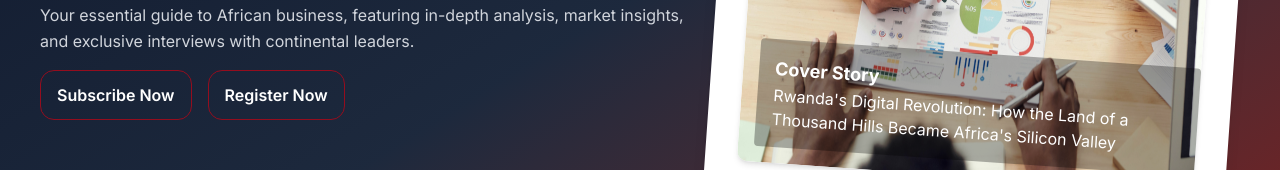
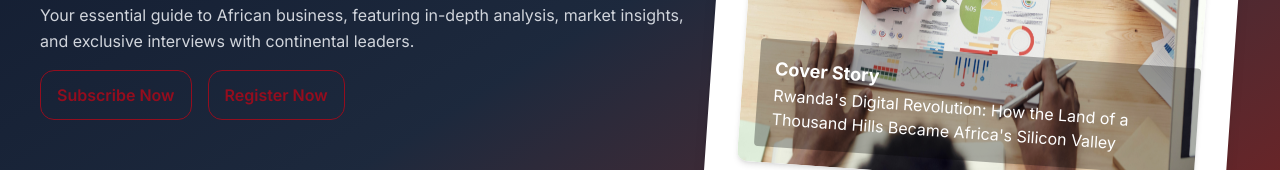
Before and after one commit to wilbrord2/spex_media_fn, a Next.js app: page /en/review in a window 1280 px wide. Shown: the part 472-642 px from the top of the page. Built offline with nearby package versions, Linux system fonts and the light colour scheme; no server answers.

Commit message:
update redirect btn colors

```diff
--- a/app/[locale]/components/Buttons/redirectionRedBtn.tsx
+++ b/app/[locale]/components/Buttons/redirectionRedBtn.tsx
@@ -12,7 +12,7 @@ const RedirectionRedBtn = ({
   return (
     <button
       onClick={() => router.push(link)}
-      className="cursor-pointer px-4 py-3 border border-secondary hover:border-secondary rounded-xl  font-semibold hover:bg-secondary text-white transition-colors duration-500"
+      className="cursor-pointer px-4 py-3 border border-secondary hover:border-secondary rounded-xl text-secondary font-semibold hover:bg-secondary hover:text-white transition-colors duration-500"
     >
       {title}
     </button>
```
